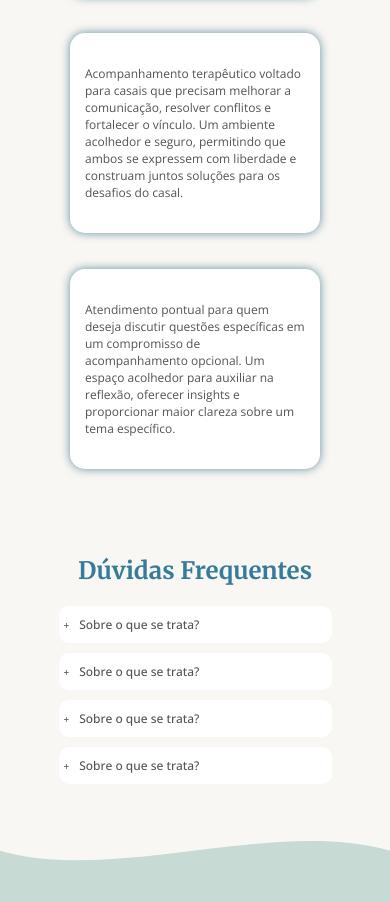
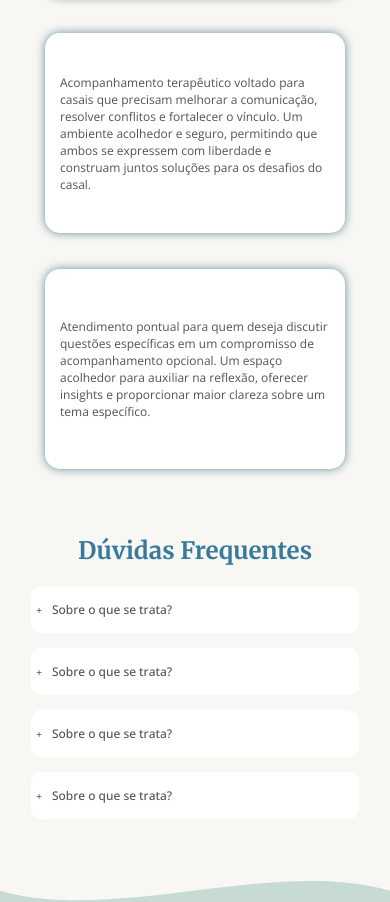
Before and after one commit to jorgelucas13/Clara_test, a plain HTML site: page index.html in a window 390 px wide. Shown: the part 1347-2249 px from the top of the page. Drawn offline with nearby package versions, Linux system fonts and the light colour scheme.

Commit message:
Add files via upload

```diff
--- a/styles.css
+++ b/styles.css
@@ -561,7 +561,9 @@ footer p{
         align-items: normal;
         justify-content: none;
         padding-top: 40px;
-        padding-bottom: 20px;
+        padding-bottom: 0px;
+        padding-left: 20px;
+        padding-right: 20px;
     }
     .demandas h2{
         font-size: 24px;
@@ -579,7 +581,7 @@ footer p{
         padding: 15px;
       }
       .demanda_1, .demanda_2, .demanda_3 {
-        width: 250px;
+        width: 300px;
         height: 200px;
         border-radius: 15px;
         margin: 18px 0;
@@ -589,17 +591,18 @@ footer p{
     }
     .container{
         margin: 0px auto;
-        padding-left: 15%;
-        padding-right: 15%;
+        padding-left: 8%;
+        padding-right: 8%;
     }
     .FAQ h2{
         font-size: 24px;
         margin-bottom: 20px;
     }
     .faq li label{
-        padding: 10px 5px;
+        padding: 15px 5px;
         font-size: 12px;
         font-weight: 500;
+        margin-bottom: 5px;
     }
     .faq li label::before{
         font-size: 10px;
```
